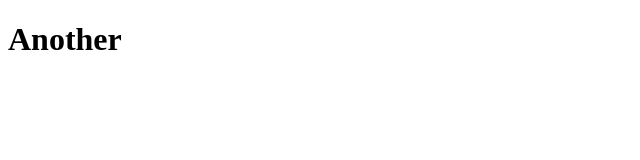
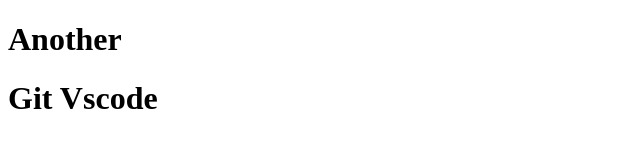
Before and after one commit to Tanimpathan/git-learning, a plain HTML site: page index.html in a window 1280 px wide. Shown: the whole page, without its empty margins (0-640 px from the left). Drawn offline with Linux system fonts and the light colour scheme.

Commit message:
Added fun.txt and added a div in index.htm

```diff
--- a/index.html
+++ b/index.html
@@ -10,5 +10,8 @@
     <div class="anotherBranch">
       <h1>Another</h1>
     </div>
+    <div class="git-in-vscode">
+      <h1>Git Vscode</h1>
+    </div>
   </body>
 </html>
```
Also changed, not shown: fun.txt (added).
